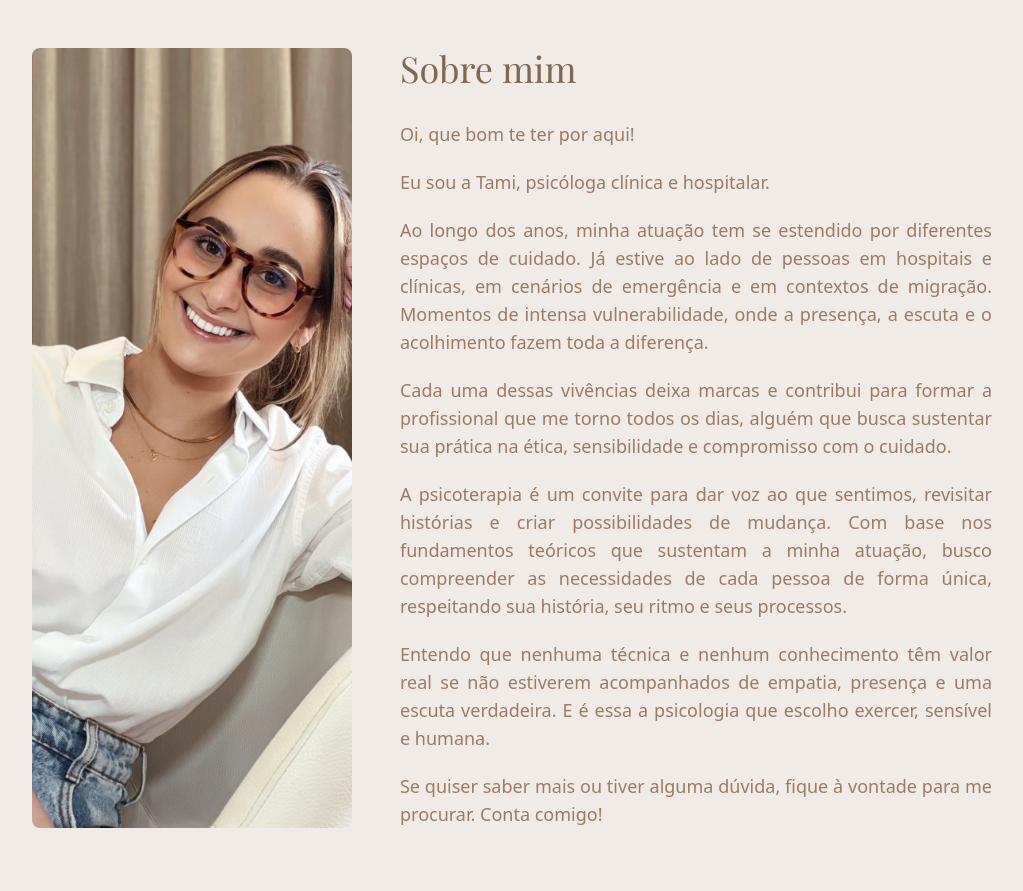
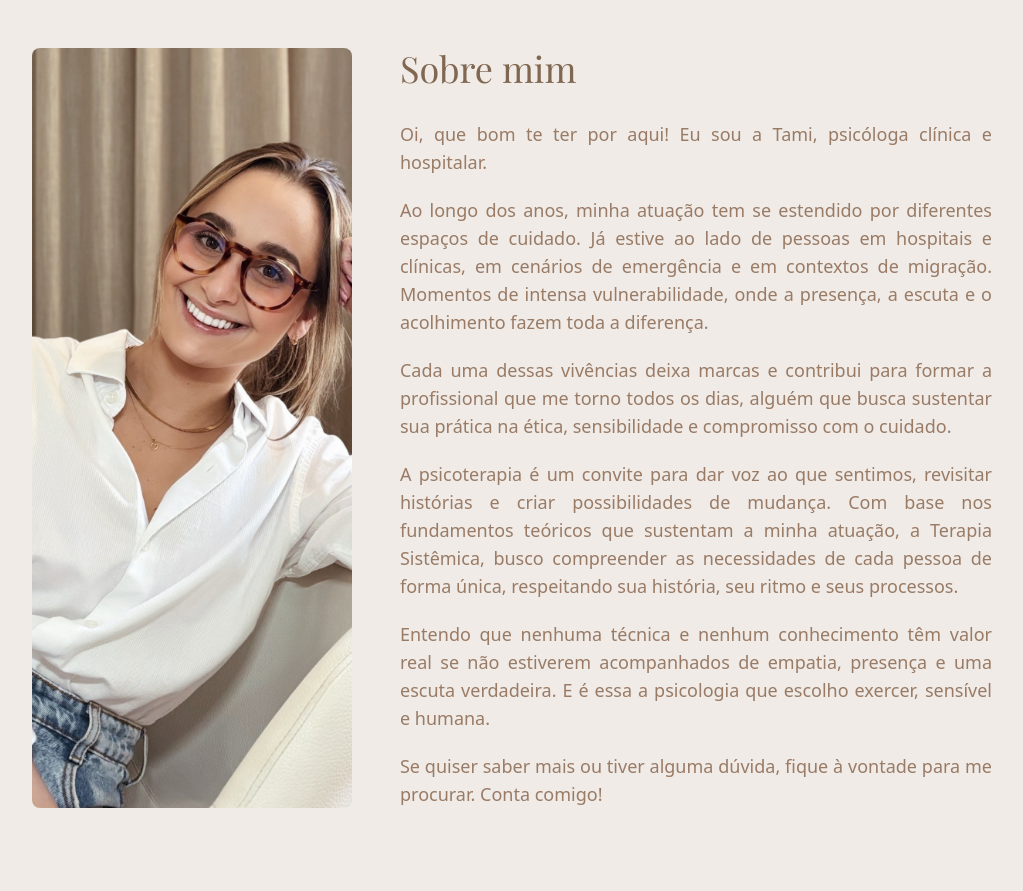
Before and after one commit to tamiberti/tamiberti, a React (Vite) app: page / in a window 1280 px wide. Shown: the part 880-1771 px from the top of the page, without its empty margins (128-1151 px from the left). Built offline with nearby package versions, Linux system fonts and the light colour scheme; a web font is replaced by a local one.

Commit message:
Visual edit in Lovable
Edited UI in Lovable

```diff
--- a/src/components/About.tsx
+++ b/src/components/About.tsx
@@ -1,30 +1,21 @@
 import tamiProfile from "@/assets/tami-profile.jpg";
-
 const About = () => {
-  return (
-    <section id="about" className="min-h-screen py-24 md:py-32 px-6 animate-page-enter bg-background">
+  return <section id="about" className="min-h-screen py-24 md:py-32 px-6 animate-page-enter bg-background">
       <div className="container mx-auto max-w-5xl">
         <div className="space-y-16 md:space-y-20">
           {/* Profile Photo and Title - Side by side, photo matching text height */}
           <div className="flex flex-col md:flex-row items-stretch gap-10 md:gap-12">
             <div className="md:w-1/3 flex-shrink-0">
-              <img
-                alt="Tami Berti - Psicóloga"
-                className="w-full h-full object-cover rounded-lg"
-                src="/lovable-uploads/807a122b-80c3-4150-b09a-3788976d0b30.jpg"
-              />
+              <img alt="Tami Berti - Psicóloga" className="w-full h-full object-cover rounded-lg" src="/lovable-uploads/807a122b-80c3-4150-b09a-3788976d0b30.jpg" />
             </div>
             <div className="flex flex-col flex-1">
               <h2 className="text-3xl md:text-4xl font-playfair font-normal text-[#806751] mb-8">
                 Sobre mim
               </h2>
               <div className="space-y-5 text-base md:text-lg leading-relaxed">
-                <p className="text-muted-foreground font-light text-justify">
-                  Oi, que bom te ter por aqui!
-                </p>
-                <p className="text-muted-foreground font-light text-justify">
-                  Eu sou a Tami, psicóloga clínica e hospitalar.
-                </p>
+                <p className="text-muted-foreground font-light text-justify">Oi, que bom te ter por aqui!
+Eu sou a Tami, psicóloga clínica e hospitalar.</p>
+
 
                 <p className="text-muted-foreground font-light text-justify">
                   Ao longo dos anos, minha atuação tem se estendido por diferentes espaços de cuidado. Já estive ao lado de pessoas em hospitais e clínicas, em cenários de emergência e em contextos de migração. Momentos de intensa vulnerabilidade, onde a presença, a escuta e o acolhimento fazem toda a diferença.
@@ -34,9 +25,7 @@ const About = () => {
                   Cada uma dessas vivências deixa marcas e contribui para formar a profissional que me torno todos os dias, alguém que busca sustentar sua prática na ética, sensibilidade e compromisso com o cuidado.
                 </p>
 
-                <p className="text-muted-foreground font-light text-justify">
-                  A psicoterapia é um convite para dar voz ao que sentimos, revisitar histórias e criar possibilidades de mudança. Com base nos fundamentos teóricos que sustentam a minha atuação, busco compreender as necessidades de cada pessoa de forma única, respeitando sua história, seu ritmo e seus processos.
-                </p>
+                <p className="text-muted-foreground font-light text-justify">A psicoterapia é um convite para dar voz ao que sentimos, revisitar histórias e criar possibilidades de mudança. Com base nos fundamentos teóricos que sustentam a minha atuação, a Terapia Sistêmica, busco compreender as necessidades de cada pessoa de forma única, respeitando sua história, seu ritmo e seus processos.</p>
 
                 <p className="text-muted-foreground font-light text-justify">
                   Entendo que nenhuma técnica e nenhum conhecimento têm valor real se não estiverem acompanhados de empatia, presença e uma escuta verdadeira. E é essa a psicologia que escolho exercer, sensível e humana.
@@ -88,8 +77,6 @@ const About = () => {
           </div>
         </div>
       </div>
-    </section>
-  );
+    </section>;
 };
-
 export default About;
```
